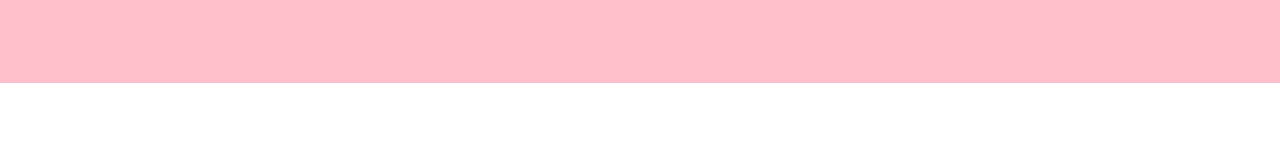
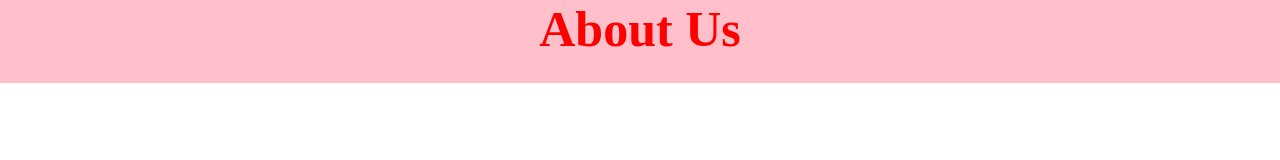
Before and after one commit to Sovik-Mandal/Learning-Git, a plain HTML site: page about.html in a window 1280 px wide. Drawn offline with Linux system fonts and the light colour scheme.

Commit message:
Some changes on html file in about branch

```diff
--- a/about.html
+++ b/about.html
@@ -9,7 +9,9 @@
 <body>
     <header>
         <nav>
-
+           <h1 style="text-align: center; font-weight:bolder; font-style: inherit; font-size: 50px; text-decoration: dashed brown; color: red;">
+            About Us
+           </h1>
         </nav>
     </header>
 </body>
```
